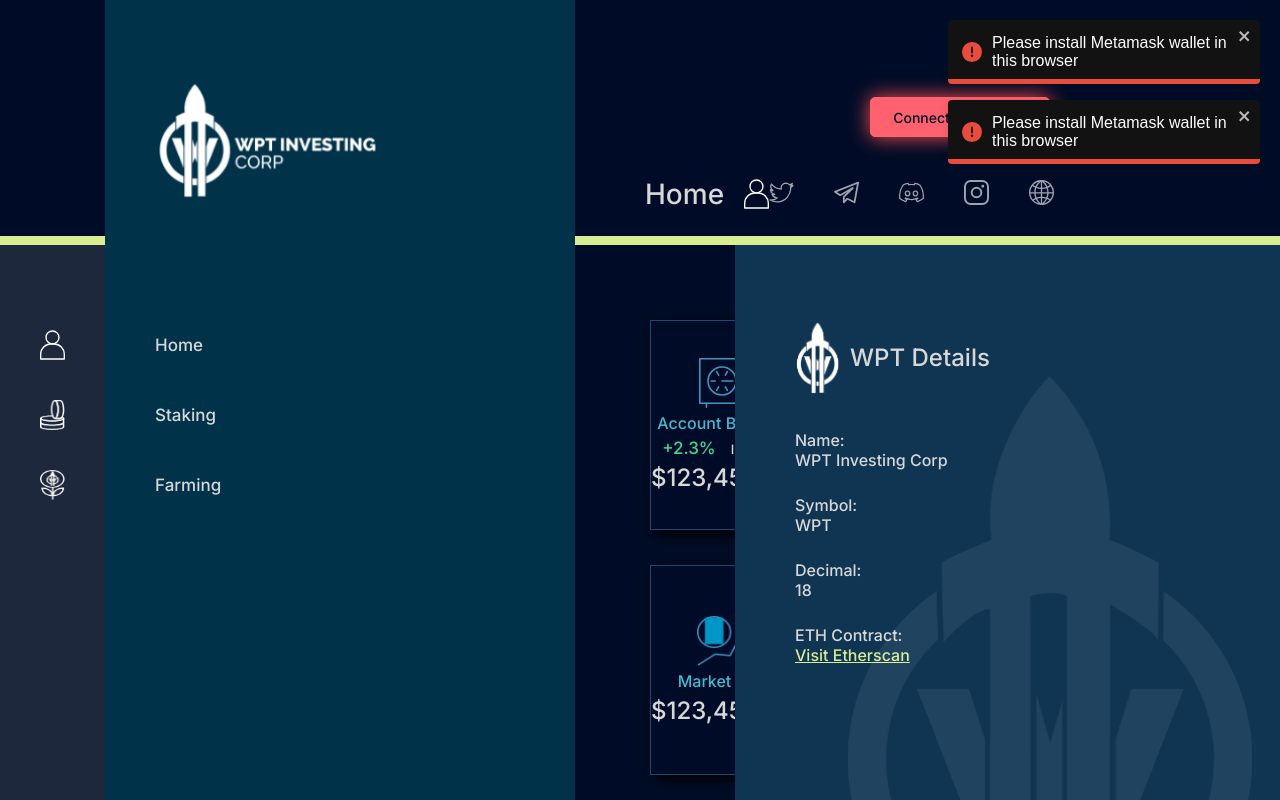
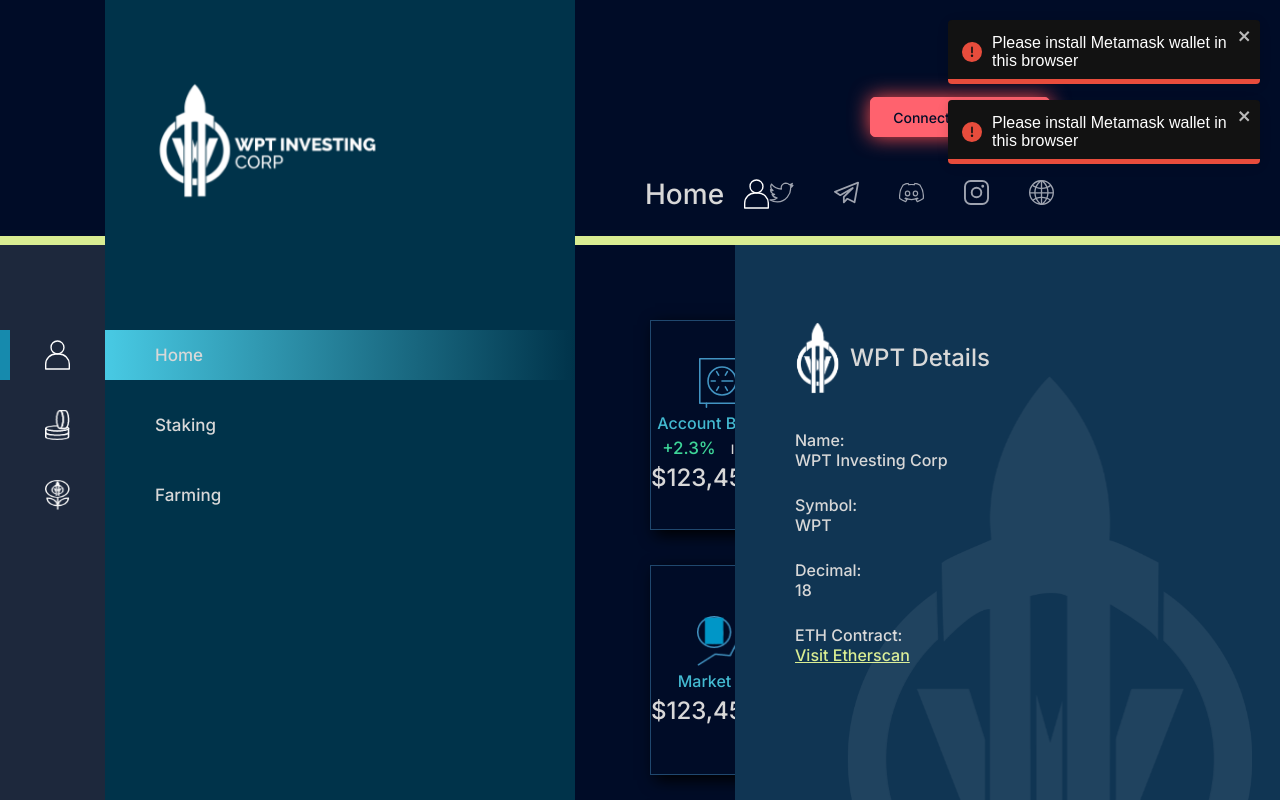
Before and after one commit to cupid20103/wpt-frontend, a React (Create React App) app: page / in a window 1280 px wide. Built offline with nearby package versions, Linux system fonts and the light colour scheme.

Commit message:
fix: update layout effect

```diff
--- a/src/components/ItemGroup/itemgroup.styled.ts
+++ b/src/components/ItemGroup/itemgroup.styled.ts
@@ -59,6 +59,7 @@
 `;
 
 const PlusButton = styled.div`
+  color: #000c27;
   background-color: #89c697;
   border-radius: 50%;
 `;
--- /dev/null
+++ b/src/components/NavItem/index.tsx
@@ -0,0 +1,27 @@
+import { useNavigate } from "react-router-dom";
+//@import styles
+import { NavItemContainer } from "./navitem.styled";
+
+interface Props {
+  image: any;
+  link: string;
+  active: boolean;
+}
+
+const NavItem = (props: Props) => {
+  const history = useNavigate();
+  const handleMenuClick = (link: string) => {
+    history(link);
+  };
+
+  return (
+    <NavItemContainer
+      active={props.active}
+      onClick={() => handleMenuClick(props.link)}
+    >
+      <img src={props.image} alt={"nav"} />
+    </NavItemContainer>
+  );
+};
+
+export default NavItem;
--- /dev/null
+++ b/src/components/NavItem/navitem.styled.ts
@@ -0,0 +1,21 @@
+import styled from "styled-components";
+
+interface Props {
+  active: boolean;
+}
+
+const NavItemContainer = styled.div<Props>`
+  width: 100%;
+  height: 50px;
+  display: flex;
+  justify-content: center;
+  align-items: center;
+  border-left: 10px solid
+    ${({ active }) => (active ? "#168AAD" : "transparent")};
+  img {
+    width: 25px;
+    height: 30px;
+  }
+`;
+
+export { NavItemContainer };
--- /dev/null
+++ b/src/components/SidebarItem/index.tsx
@@ -0,0 +1,27 @@
+import { useNavigate } from "react-router-dom";
+//@import styles
+import { SidebarItemContainer } from "./sidebaritem.styled";
+
+interface Props {
+  content: string;
+  link: string;
+  active: boolean;
+}
+
+const SidebarItem = (props: Props) => {
+  const history = useNavigate();
+  const handleMenuClick = (link: string) => {
+    history(link);
+  };
+
+  return (
+    <SidebarItemContainer
+      active={props.active}
+      onClick={() => handleMenuClick(props.link)}
+    >
+      {props.content}
+    </SidebarItemContainer>
+  );
+};
+
+export default SidebarItem;
--- /dev/null
+++ b/src/components/SidebarItem/sidebaritem.styled.ts
@@ -0,0 +1,18 @@
+import styled from "styled-components";
+
+interface Props {
+  active: boolean;
+}
+
+const SidebarItemContainer = styled.div<Props>`
+  width: 100%;
+  height: 50px;
+  display: flex;
+  justify-content: flex-start;
+  align-items: center;
+  padding: 0 50px;
+  background: ${({ active }) =>
+    active ? "linear-gradient(90deg, #48cae4, transparent)" : "transparent"};
+`;
+
+export { SidebarItemContainer };
--- a/src/layouts/header/index.tsx
+++ b/src/layouts/header/index.tsx
@@ -1,3 +1,4 @@
+import { useLocation } from "react-router-dom";
 //@import components
 import Wallet from "components/Wallet";
 //@import styles
@@ -13,13 +14,18 @@
 import human from "assets/images/home.svg";
 
 const Header = () => {
+  const location = useLocation();
+
   return (
     <HeaderWrapper>
       <HeaderContainer>
         <Wallet />
         <HeaderContent>
           <HeaderTitle>
-            {"Home"}
+            {location.pathname === "/"
+              ? "Home"
+              : location.pathname.slice(1).charAt(0).toUpperCase() +
+                location.pathname.slice(2)}
             <img src={human} alt={"human"} />
           </HeaderTitle>
           <Links>
--- a/src/layouts/navbar/index.tsx
+++ b/src/layouts/navbar/index.tsx
@@ -1,4 +1,7 @@
-import { Link } from "react-router-dom";
+import { useLocation } from "react-router-dom";
+//@import components
+import SidebarItem from "components/SidebarItem";
+import NavItem from "components/NavItem";
 //@import styles
 import {
   NavbarActions,
@@ -13,14 +16,19 @@
 import logo from "assets/images/logo.png";
 
 const Navbar = () => {
+  const location = useLocation();
+
   return (
     <NavbarWrapper>
       <NavbarContainer>
         <NavbarActions>
           {links.map((item, index) => (
-            <Link key={index} to={item.link}>
-              <img src={item.image} alt={"navs"} />
-            </Link>
+            <NavItem
+              key={index}
+              image={item.image}
+              link={item.link}
+              active={location.pathname === item.link}
+            />
           ))}
         </NavbarActions>
       </NavbarContainer>
@@ -30,9 +38,12 @@
         </SidebarLogo>
         <SidebarActions>
           {links.map((item, index) => (
-            <Link key={index} to={item.link}>
-              {item.content}
-            </Link>
+            <SidebarItem
+              key={index}
+              content={item.content}
+              link={item.link}
+              active={location.pathname === item.link}
+            />
           ))}
         </SidebarActions>
       </SidebarContainer>
--- a/src/layouts/navbar/navbar.styled.ts
+++ b/src/layouts/navbar/navbar.styled.ts
@@ -25,26 +25,20 @@
   justify-content: flex-start;
   align-items: center;
   padding-top: 85px;
-  gap: 40px;
   background-color: #1d283c;
-  align-self: start;
-  a {
-    height: 30px;
-  }
-  img {
-    width: 25px;
-    height: 30px;
+  & > :not(:first-child) {
+    margin-top: 20px;
   }
 `;
 
 const SidebarContainer = styled.div`
   width: 470px;
   height: 100%;
-  padding-left: 50px;
   background-color: #00334a;
 `;
 
 const SidebarLogo = styled.div`
+  padding-left: 50px;
   width: 100%;
   height: 245px;
   padding-top: 80px;
@@ -62,13 +56,9 @@
   justify-content: flex-start;
   align-items: flex-start;
   padding-top: 85px;
-  gap: 40px;
   font-size: 17px;
-  a {
-    height: 30px;
-    display: flex;
-    justify-content: center;
-    align-items: center;
+  & > :not(:first-child) {
+    margin-top: 20px;
   }
 `;
 
```
